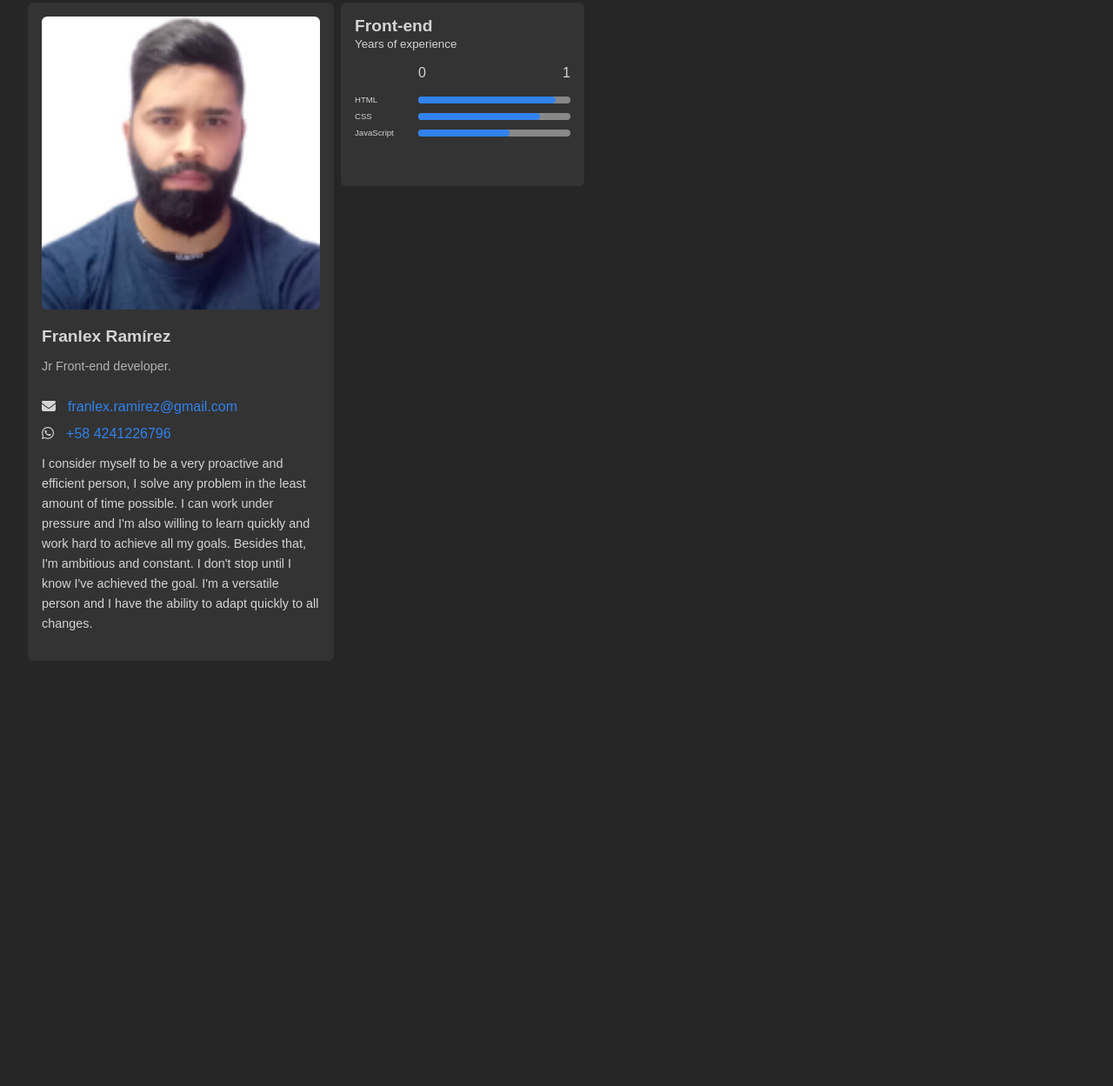
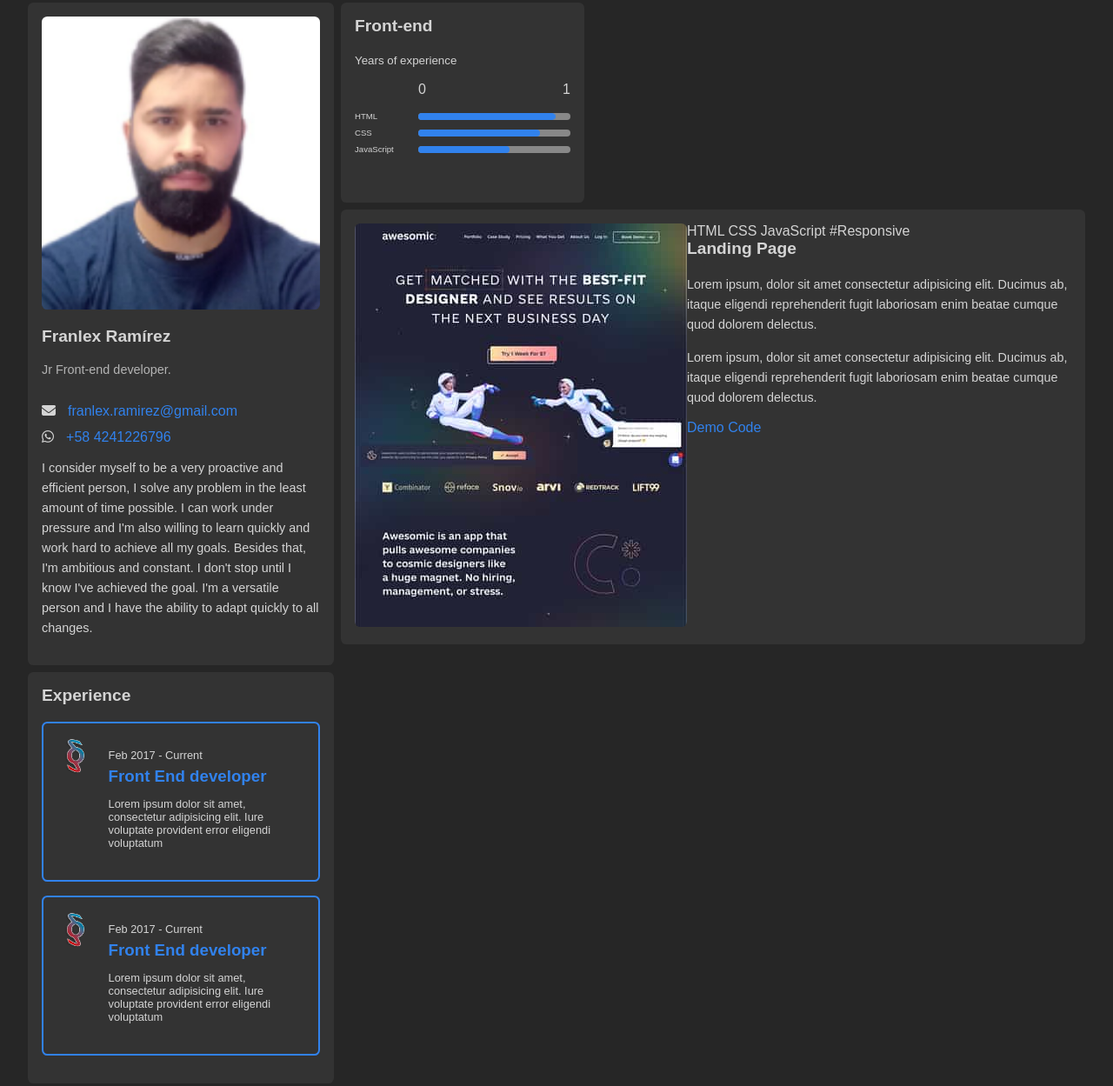
Before and after one commit to FranlexRam/New-PORTFOLIO-2022, a plain HTML site: page index.html in a window 1280 px wide. Shown: the part 104-1353 px from the top of the page at 87% size. Before the commit the page ends 896 px from the top, so only its background shows below. Drawn offline with Linux system fonts and the light colour scheme.

Commit message:
Projects

```diff
--- a/index.html
+++ b/index.html
@@ -60,8 +60,41 @@
                     </p>
                 </div>
             </article>
+            <!-- Experience -->
+            <article class="card card--experience">
+                <h2 class="card__title">Experience</h2>
+                <div class="experience">
+                    <img src="./assets/images/logo.png" alt="logo" class="experience__image">
+                    <div class="experience__info">
+                        <p class="experience__time">Feb 2017 - Current</p>
+                        <h3 class="experience__job">Front End developer</h3>
+                        <p class="experience__description">Lorem ipsum dolor sit amet, consectetur adipisicing elit.
+                        Iure voluptate provident error eligendi voluptatum</p>
+                    </div>
+                </div>
+                <div class="experience">
+                    <img src="./assets/images/logo.png" alt="logo" class="experience__image">
+                    <div class="experience__info">
+                        <p class="experience__time">Feb 2017 - Current</p>
+                        <h3 class="experience__job">Front End developer</h3>
+                        <p class="experience__description">Lorem ipsum dolor sit amet, consectetur adipisicing elit.
+                        Iure voluptate provident error eligendi voluptatum</p>
+                    </div>
+                </div>
+            </article>
+            <article class="card card--hobies">
+                <h2 class="card__title">Hobbies</h2>
+                <div class="card__image--container">
+                    <img src="./assets/images/hobbie.jpg" alt="Man on a bike">
+                </div>
+                <h3 class="hobbie__title">Biking</h3>
+                <p class="card__text">Lorem ipsum dolor sit amet consectetur adipisicing elit.
+                    Aliquid, porro? Cumque, nesciunt nobis expedita sunt aliquam et laboriosam
+                    voluptates assumenda obcaecati veniam veritatis laudantium a sint recusandae
+                    labore est ullam.</p>
+            </article>
         </section>
-        <!-- Progress bar -->
+        <!-- Skills progress bar -->
         <section class="column column--right">
             <article class="card">
                 <h2 class="card__title">Front-end</h2>
@@ -87,10 +120,33 @@
                     </div>
                 </div>
             </article>
+            <!-- Projects -->
+            <article class="card card--project">
+                <div class="card__image--container">
+                    <img src="./assets/images/project.jpg" alt="Landing page" class="card__image">
+                </div>
+                <div class="project">
+                    <div class="project__tags">
+                        <span class="project__tag">HTML</span>
+                        <span class="project__tag">CSS</span>
+                        <span class="project__tag">JavaScript</span>
+                        <span class="project__tag">#Responsive</span>
+                    </div>
+                    <h2 class="card__title">Landing Page</h2>
+                    <p class="card__text">Lorem ipsum, dolor sit amet consectetur adipisicing elit.
+                        Ducimus ab, itaque eligendi reprehenderit fugit laboriosam enim beatae cumque
+                        quod dolorem delectus.</p>
+                    <p class="card__text">Lorem ipsum, dolor sit amet consectetur adipisicing elit.
+                        Ducimus ab, itaque eligendi reprehenderit fugit laboriosam enim beatae cumque
+                        quod dolorem delectus.</p>
+                    <div class="buttons">
+                        <a href="#" class="button button--primary">Demo</a>
+                        <a href="#" class="button button--primary">Code</a>
+                    </div>
+                </div>
+            </article>
         </section>
     </main>
-
-
     <script src="./app.js"></script>
 </body>
 </html>
--- a/styles.css
+++ b/styles.css
@@ -147,6 +147,7 @@ body.dark {
 
 .card__title {
     margin: 0;
+    margin-bottom: 1em;
     font-size: 1.2rem;
 }
 
@@ -162,6 +163,14 @@ body.dark {
 .card__text {
     font-size: 0.9rem;
     line-height: 1.6;
+}
+
+@media screen and (min-width: 760px) {
+    .card--project {
+        display: grid;
+        grid-template-columns: max-content 1fr;
+        grid-column: 1 / -1;
+    }
 }
 
 .skills {
@@ -243,6 +252,38 @@ body.dark {
     --skills-bar-length: 90%;
 }
 
+.experience {
+    display: flex;
+    align-items: start;
+    margin-bottom: 1em;
+    padding: 1em;
+    border: 2px solid var(--primary-color);
+    border-radius: var(--border-radius);
+    transition: var(--transition);
+}
+
+.experience__image {
+    max-width: 15%;
+    margin-right: 1em;
+}
+
+.experience__time {
+    font-size: 0.8rem;
+    margin-bottom: 0.5em;
+}
+
+.experience__job {
+    margin: 0;
+    margin-bottom: 0.5em;
+    color: var(--primary-color);
+    transition: var(--transition);
+}
+
+.experience__description {
+    font-size: 0.8rem;
+    margin-bottom: 1.5em;
+}
+
 .icon {
     margin-right: 0.6em;
 }
```
